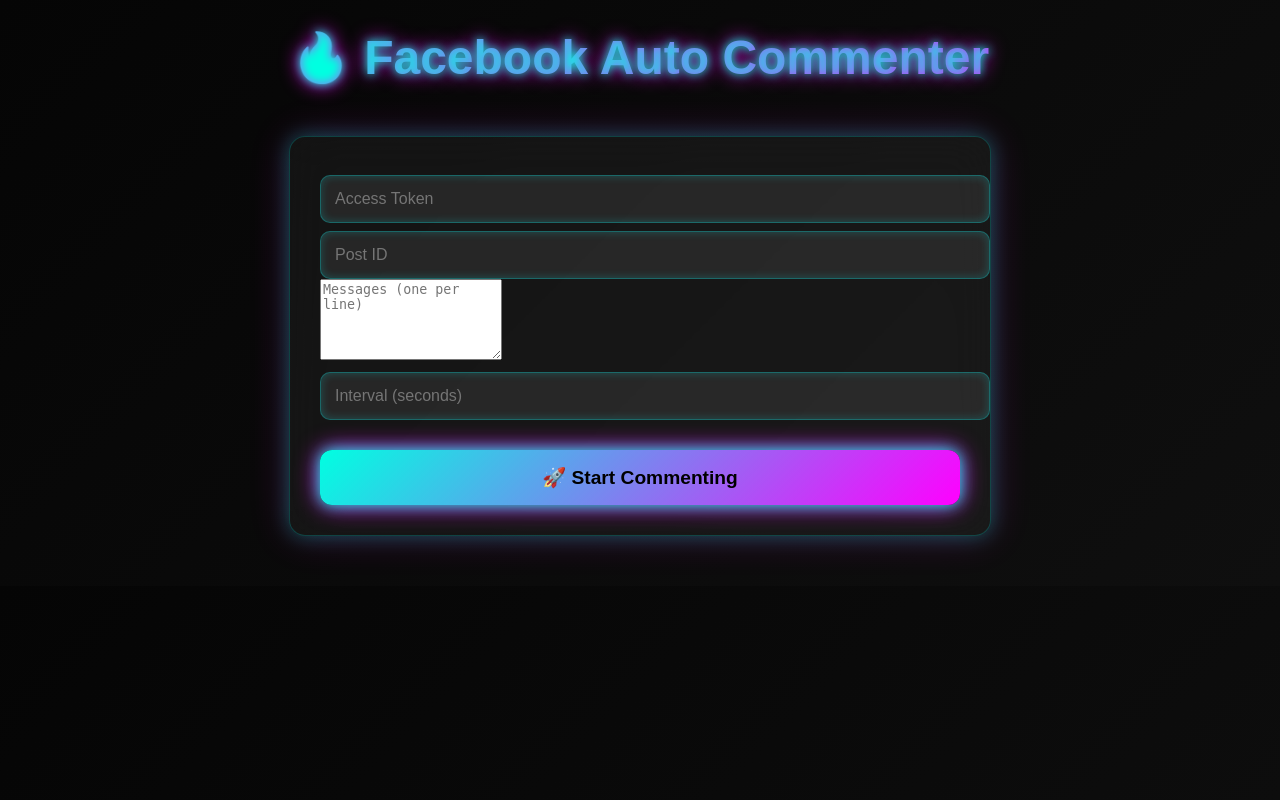
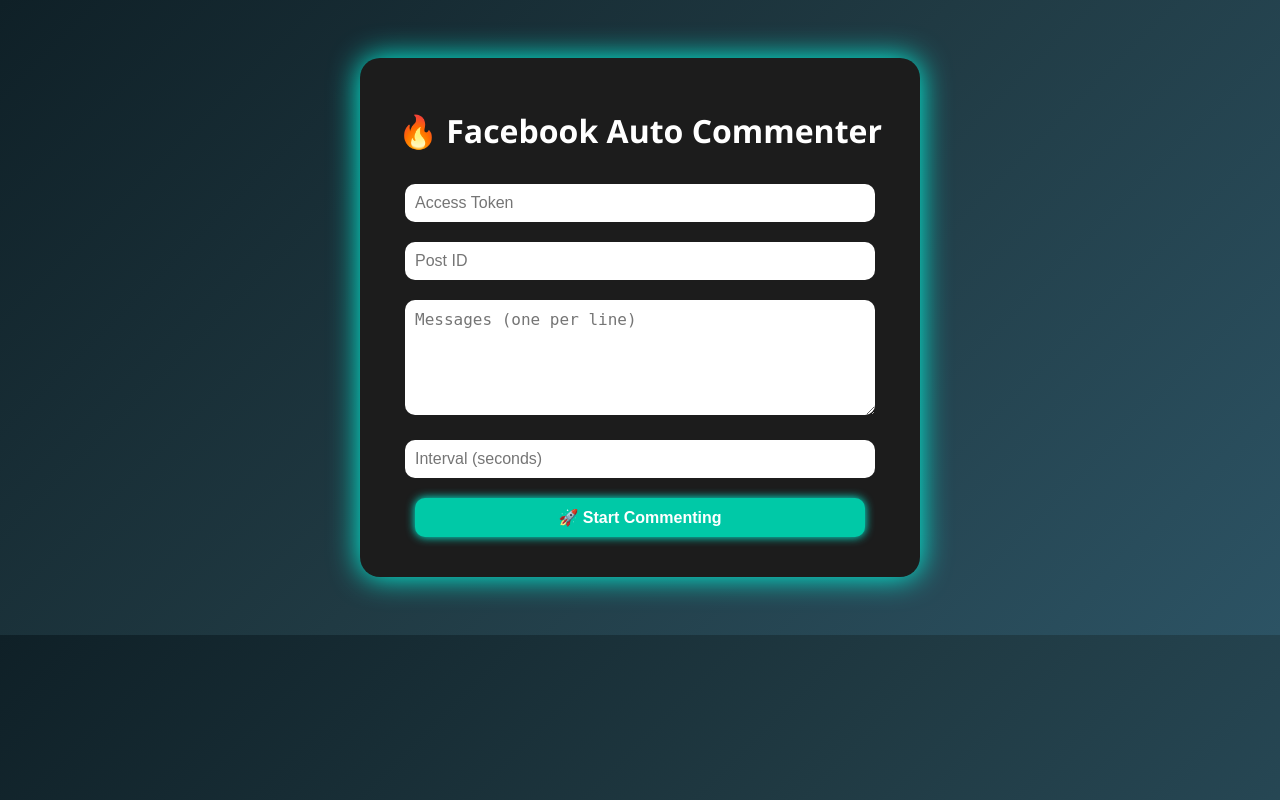
Before and after one commit to DH0K3B44Z/facebook-comment-tool, a Flask app: template templates/index.html in a window 1280 px wide. Run offline with Flask 2, Linux system fonts and the light colour scheme; the template is opened without the code that fills it, so the values that code supplies are empty.

Commit message:
Update style.css

```diff
--- a/static/css/style.css
+++ b/static/css/style.css
@@ -1,88 +1,37 @@
 body {
-    margin: 0;
-    padding: 0;
-    font-family: 'Orbitron', sans-serif;
-    background: linear-gradient(135deg, #050505, #0f0f0f);
-    color: #00ffe1;
-    overflow-x: hidden;
+    background: linear-gradient(135deg, #0f2027, #203a43, #2c5364);
+    color: #fff;
+    font-family: 'Segoe UI', sans-serif;
+    text-align: center;
+    padding: 50px;
 }
 
-h1 {
-    text-align: center;
-    font-size: 3rem;
-    margin-top: 30px;
-    background: linear-gradient(to right, #00ffe1, #ff00ff);
-    -webkit-background-clip: text;
-    -webkit-text-fill-color: transparent;
-    text-shadow: 0 0 10px #00ffe1, 0 0 20px #ff00ff;
+.card, .log-card {
+    background: #1c1c1c;
+    padding: 30px;
+    border-radius: 20px;
+    box-shadow: 0 0 30px #00ffe5;
+    display: inline-block;
+    max-width: 500px;
+    width: 90%;
 }
 
-form {
-    max-width: 640px;
-    margin: 50px auto;
-    background: rgba(255, 255, 255, 0.05);
-    backdrop-filter: blur(20px);
-    padding: 30px;
-    border-radius: 16px;
-    box-shadow: 0 0 20px rgba(0, 255, 225, 0.3), 0 0 40px rgba(255, 0, 255, 0.2);
-    border: 1px solid rgba(0, 255, 255, 0.2);
-}
-
-label {
-    display: block;
-    margin-top: 20px;
-    font-weight: 600;
-    color: #ffffff;
-    text-shadow: 0 0 5px #00ffe1;
-}
-
-input[type="text"],
-input[type="number"],
-input[type="file"] {
-    width: 100%;
-    padding: 14px;
-    margin-top: 8px;
-    background: rgba(255, 255, 255, 0.08);
-    border: 1px solid rgba(0, 255, 255, 0.3);
+input, textarea, button {
+    width: 90%;
+    margin: 10px auto;
+    padding: 10px;
     border-radius: 10px;
-    color: #ffffff;
-    font-size: 1rem;
-    transition: all 0.2s ease-in-out;
-    box-shadow: inset 0 0 10px rgba(0, 255, 255, 0.2);
-}
-
-input[type="text"]:focus,
-input[type="number"]:focus,
-input[type="file"]:focus {
-    outline: none;
-    border-color: #ff00ff;
-    box-shadow: 0 0 10px #ff00ff;
+    border: none;
+    font-size: 16px;
 }
 
 button {
-    margin-top: 30px;
-    width: 100%;
-    background: linear-gradient(135deg, #00ffe1, #ff00ff);
-    color: #000;
-    padding: 16px;
-    font-size: 1.2rem;
+    background-color: #00c9a7;
+    color: white;
     font-weight: bold;
-    border: none;
-    border-radius: 12px;
+    box-shadow: 0 0 10px #00ffe5;
     cursor: pointer;
-    box-shadow: 0 0 15px #00ffe1, 0 0 25px #ff00ff;
-    transition: all 0.3s ease;
 }
 
-button:hover {
-    transform: scale(1.03);
-    box-shadow: 0 0 25px #00ffc3, 0 0 40px #ff00ff;
-}
-
-footer {
-    text-align: center;
-    margin-top: 60px;
-    font-size: 0.9rem;
-    color: #888;
-    text-shadow: 0 0 4px #00ffe1;
-}
+.log.success { color: #6eff6e; }
+.log.fail { color: #ff6e6e; }
```
